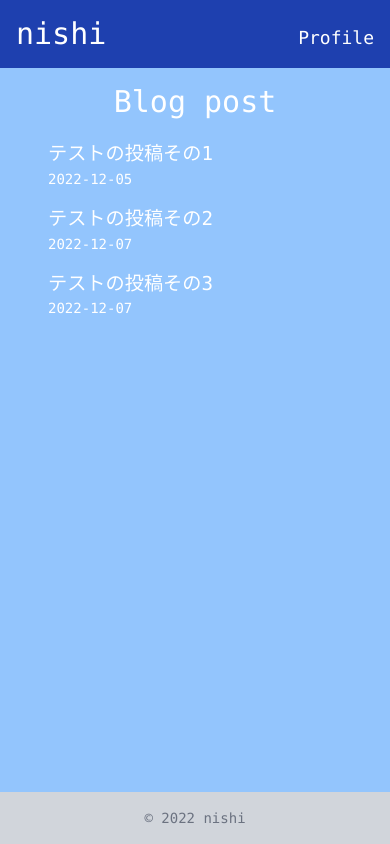
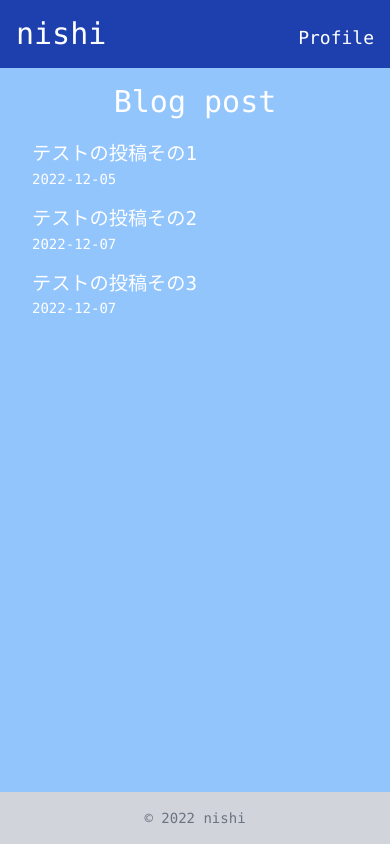
Before and after one commit to nishimura55/nishi55dev, a Next.js app: page / in a window 390 px wide. Built offline with nearby package versions, Linux system fonts and the light colour scheme.

Commit message:
fix: SP layout

```diff
--- a/src/pages/index.tsx
+++ b/src/pages/index.tsx
@@ -20,7 +20,7 @@ const Home: NextPage<HomeProps> = ({ posts }) => {
     <div className='h-full bg-blue-300 p-4 text-white'>
       <h1 className='absolute h-0 w-0 opacity-0'>nishiのブログページ</h1>
       <PageTitle title='Blog post' tagName='h2' />
-      <div className='px-8'>
+      <div className='sm:px-8 px-4'>
         {posts.map((post) => (
           <article key={post.slug} className='mt-4'>
             <h2>
```
